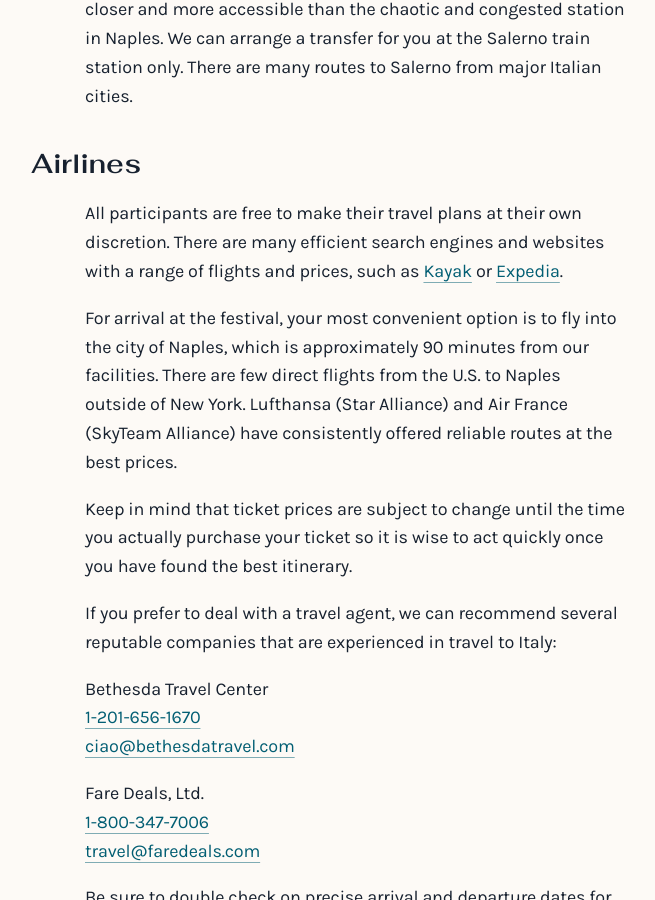
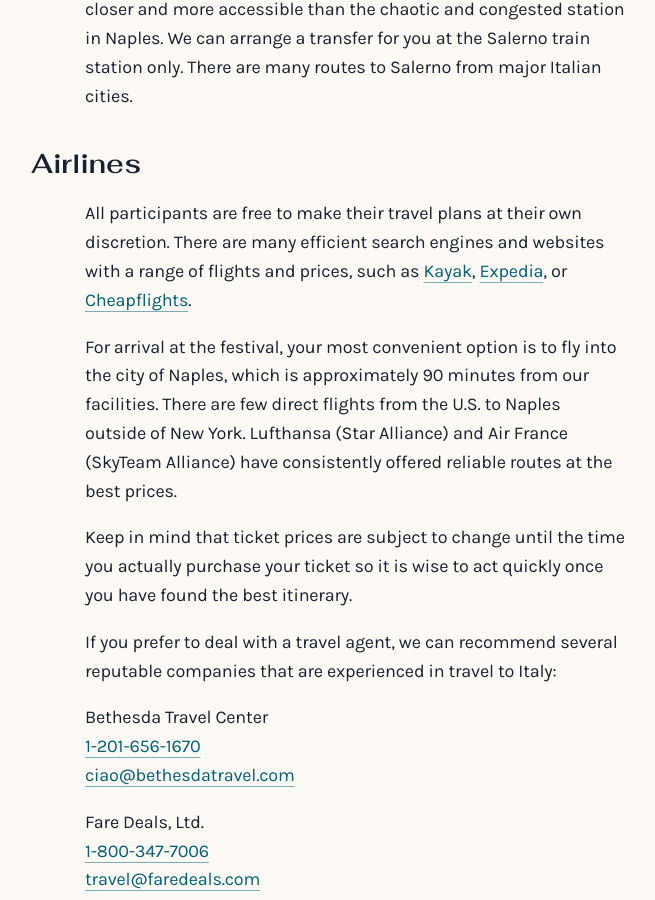
Before and after one commit to Amalfi-Festival/amalfi-festival-org, a Jekyll site: the page built from getting-here.md, in a window 1280 px wide and 900 px high, scrolled down 1362 px. Shown: the whole window, without its empty margins (96-751 px from the left). Built offline with Jekyll 4.4.1, drawn with Linux system fonts in a browser that asks for light colours.

Commit message:
Update getting-here.md
Per request from Cheapflights.com (email to Jeanna)

```diff
--- a/getting-here.md
+++ b/getting-here.md
@@ -25,7 +25,7 @@ railway station instead of Naples.  The Salerno station is closer and more acces
 
 ## Airlines
 
-All participants are free to make their travel plans at their own discretion. There are many efficient search engines and websites with a range of flights and prices, such as [Kayak](https://www.kayak.com) or [Expedia](https://www.expedia.com).
+All participants are free to make their travel plans at their own discretion. There are many efficient search engines and websites with a range of flights and prices, such as [Kayak](https://www.kayak.com), [Expedia](https://www.expedia.com), or [Cheapflights](https://www.cheapflights.com).
 
 For arrival at the festival, your most convenient option is to fly into the city of Naples, which is approximately 90 minutes from our facilities. There are few direct flights from the U.S. to Naples outside of New York. Lufthansa (Star Alliance) and Air France (SkyTeam Alliance) have consistently offered reliable routes at the best prices.
 
```
